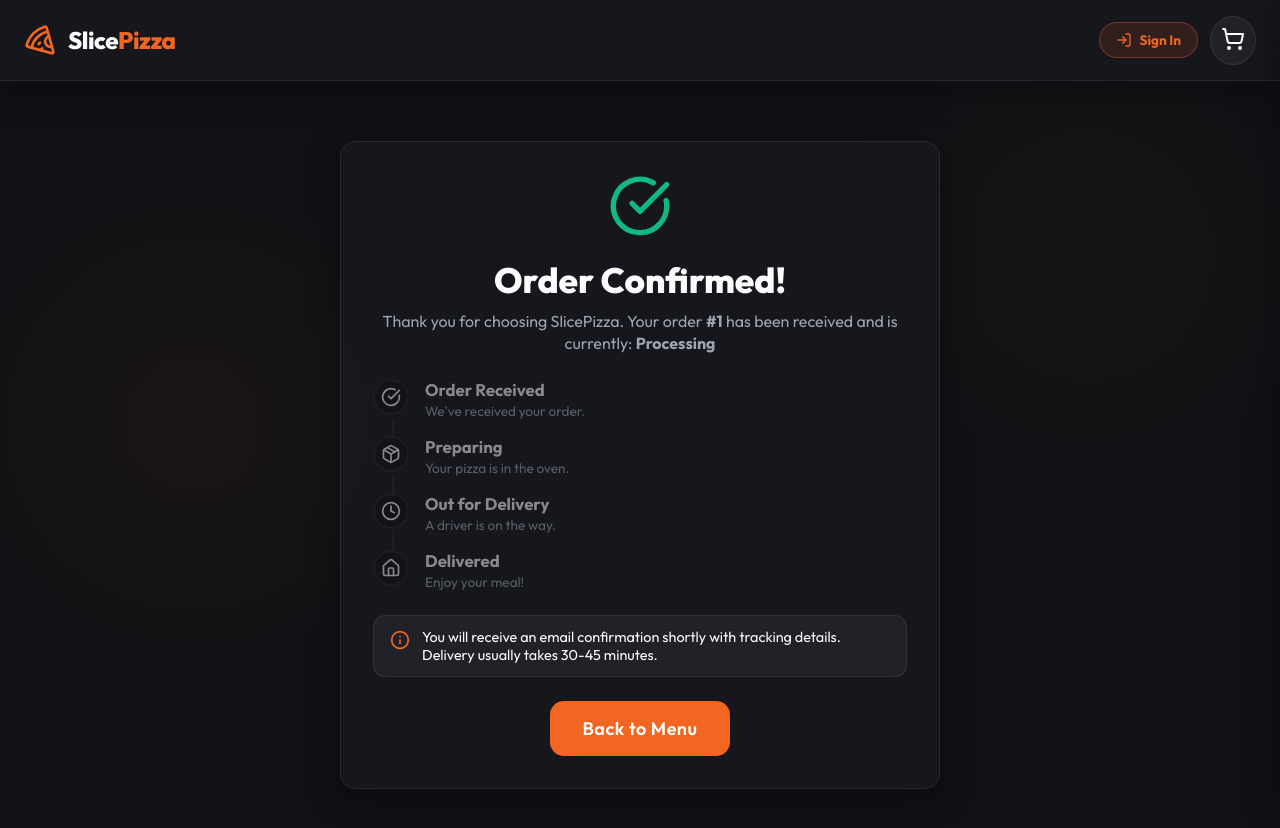
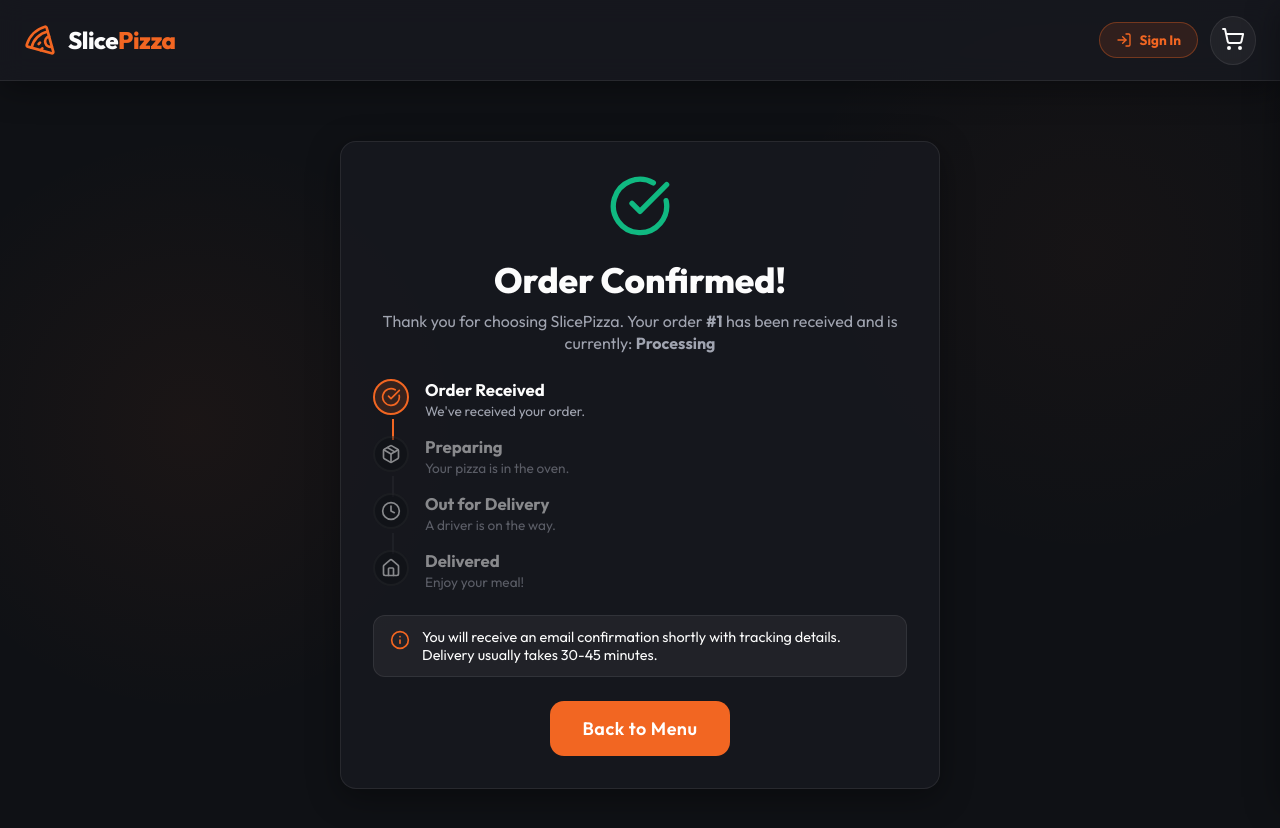
Before and after one commit to farhanibnmustafa/SlicePizza---a-pizza-ordering-and-order-management-system, a Next.js app: page /checkout/success/1 in a window 1280 px wide. Shown: the top 828 px of the page. Built offline with nearby package versions, Linux system fonts and the light colour scheme; no server answers.

Commit message:
fix: update order status mapping logic to handle cancellations and default states correctly

```diff
--- a/src/app/checkout/success/[id]/page.tsx
+++ b/src/app/checkout/success/[id]/page.tsx
@@ -40,11 +40,14 @@ export default function OrderSuccessPage() {
     if (!mounted) return null;
 
     const getStatusStep = (status: string) => {
-        const statuses = ['Pending Payment', 'Preparing', 'Out for Delivery', 'Delivered'];
-        return statuses.indexOf(status);
+        if (status === 'Cancelled') return 0;
+        if (status === 'Delivered') return 4;
+        if (status === 'Out for Delivery') return 3;
+        if (status === 'Preparing') return 2;
+        return 1; // Default for 'Pending Payment', 'Processing', or unknown
     };
 
-    const currentStep = order ? getStatusStep(order.status) : 0;
+    const currentStep = order ? getStatusStep(order.status) : 1;
 
     return (
         <div className={styles.container}>
```
